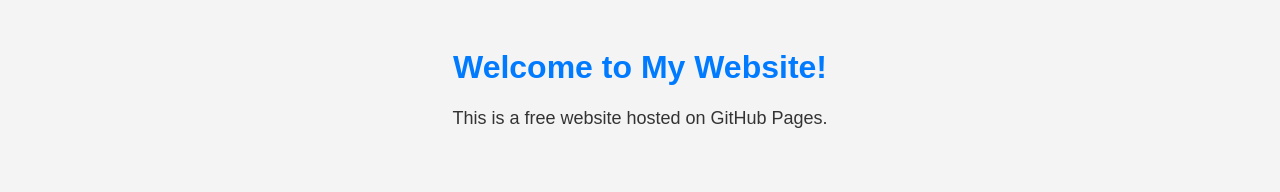
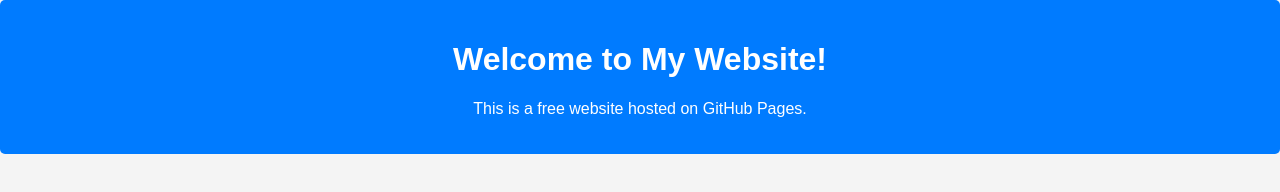
Before and after one commit to sylvanab/Sylvanab.github.io, a plain HTML site: page index.html in a window 1280 px wide. Drawn offline with Linux system fonts and the light colour scheme.

Commit message:
Update style.css

```diff
--- a/style.css
+++ b/style.css
@@ -1,30 +1,15 @@
-/* Basic styling for your website */
 body {
     font-family: Arial, sans-serif;
     background-color: #f4f4f4;
     color: #333;
     text-align: center;
-    padding: 20px;
+    margin: 0;
+    padding: 0;
 }
 
-h1 {
-    color: #007bff;
-}
-
-p {
-    font-size: 18px;
-}
-
-/* Style a button */
-.my-button {
+header {
     background-color: #007bff;
     color: white;
-    padding: 10px 20px;
-    text-decoration: none;
+    padding: 20px;
     border-radius: 5px;
-    display: inline-block;
 }
-
-.my-button:hover {
-    background-color: #0056b3;
-}
```
